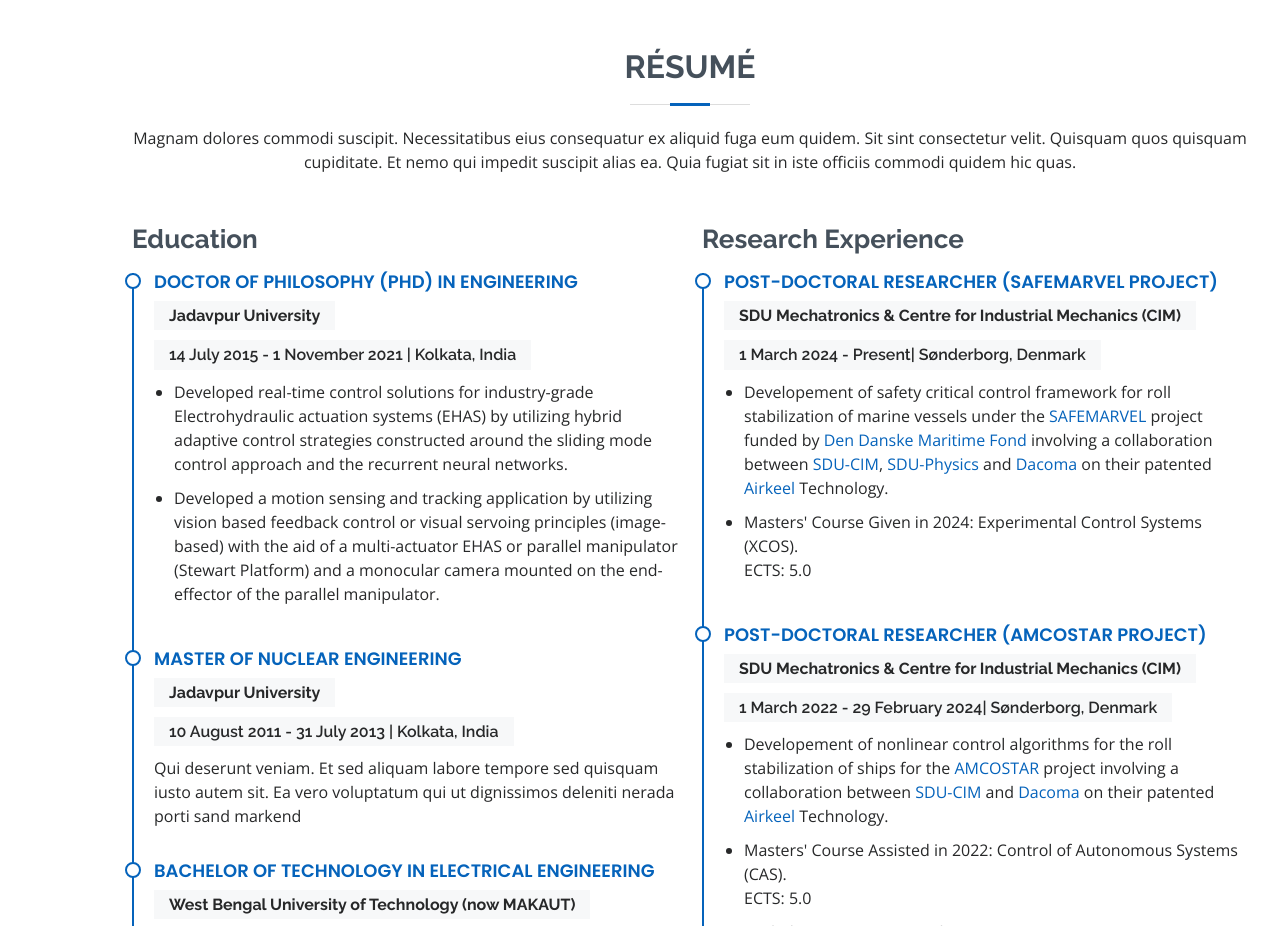
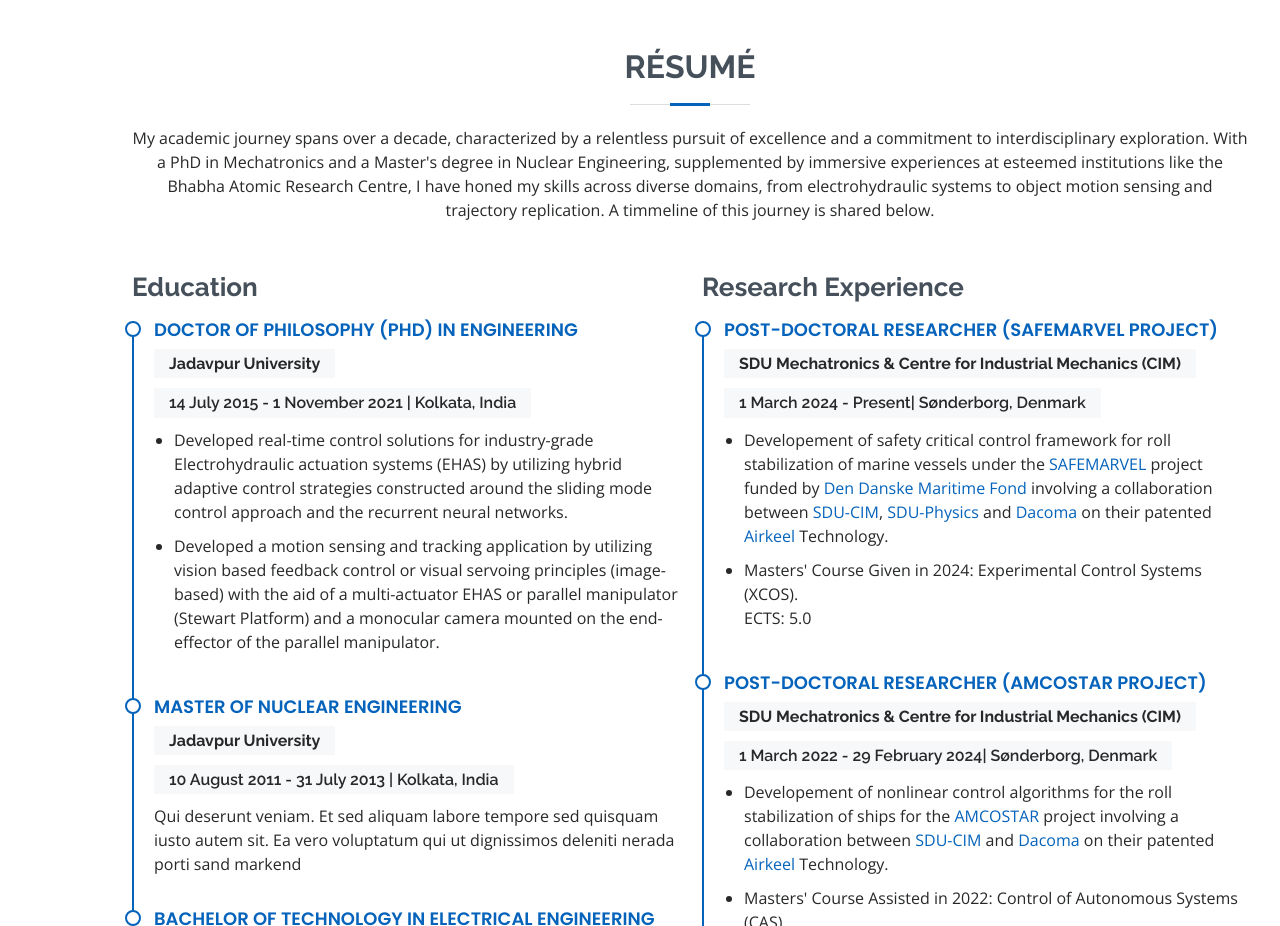
Before and after one commit to svkchaudhuri/My-Digital-Resume, a plain HTML site: page index.html in a window 1280 px wide. Shown: the part 1560-2486 px from the top of the page. Drawn offline with nearby package versions, Linux system fonts and the light colour scheme; files whose address does not match are found by name.

Commit message:
Update index.html

```diff
--- a/index.html
+++ b/index.html
@@ -133,7 +133,7 @@
 
         <div class="section-title">
           <h2>Résumé</h2>
-          <p>Magnam dolores commodi suscipit. Necessitatibus eius consequatur ex aliquid fuga eum quidem. Sit sint consectetur velit. Quisquam quos quisquam cupiditate. Et nemo qui impedit suscipit alias ea. Quia fugiat sit in iste officiis commodi quidem hic quas.</p>
+          <p>My academic journey spans over a decade, characterized by a relentless pursuit of excellence and a commitment to interdisciplinary exploration. With a PhD in Mechatronics and a Master's degree in Nuclear Engineering, supplemented by immersive experiences at esteemed institutions like the Bhabha Atomic Research Centre, I have honed my skills across diverse domains, from electrohydraulic systems to object motion sensing and trajectory replication. A timmeline of this journey is shared below. </p>
         </div>
 
         <div class="row">
```
